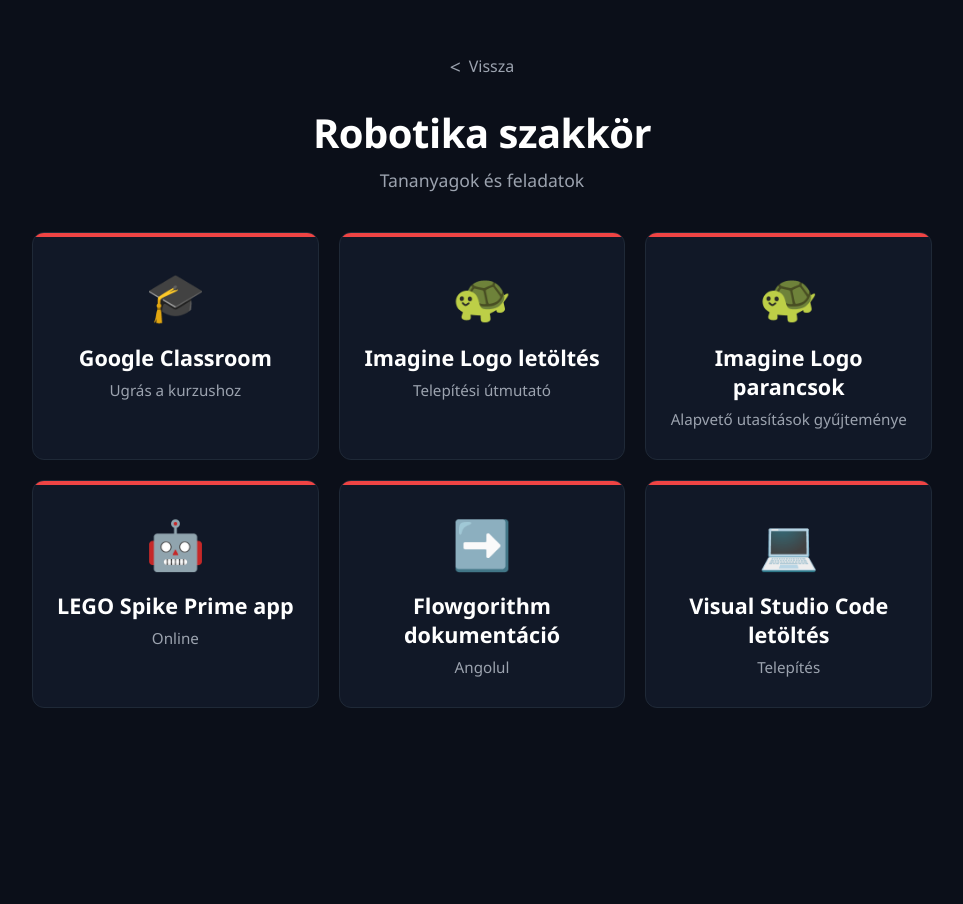
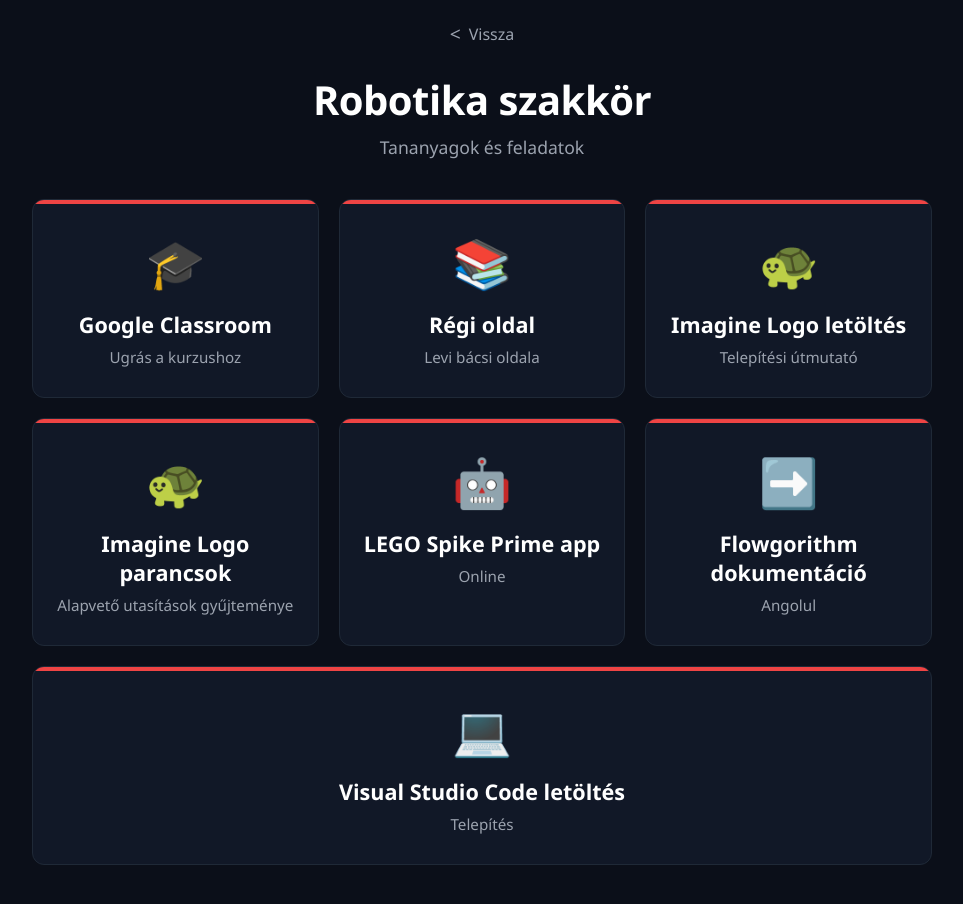
Before and after one commit to szirakivili/teacher-web, a plain HTML site: page sz/index.html in a window 1280 px wide. Shown: the whole page, without its empty margins (158-1121 px from the left). Before the commit the page ends 800 px from the top, so only its background shows below. Drawn offline with Linux system fonts and the light colour scheme; files that its build step writes are made by us from their sources.

Commit message:
jlevi's site added

```diff
--- a/sz/index.html
+++ b/sz/index.html
@@ -27,6 +27,13 @@
                 <div class="icon">🎓</div>
                 <h2 class="card-title">Google Classroom</h2>
                 <p class="card-desc">Ugrás a kurzushoz</p>
+            </a>
+
+            <!-- Régi oldal -->
+            <a href="https://sites.google.com/kzmk.hu/kzmkinfo" target="_blank" class="card robotics">
+                <div class="icon">📚</div>
+                <h2 class="card-title">Régi oldal</h2>
+                <p class="card-desc">Levi bácsi oldala</p>
             </a>
 
             <!-- Imagine Logo letöltés -->
```
